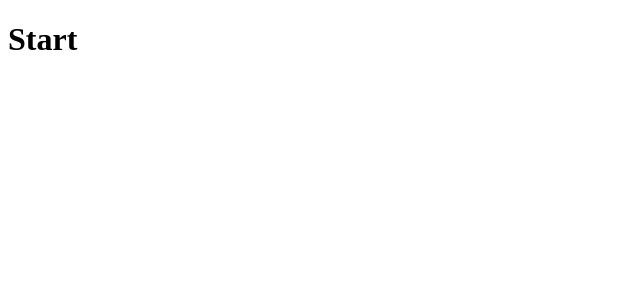
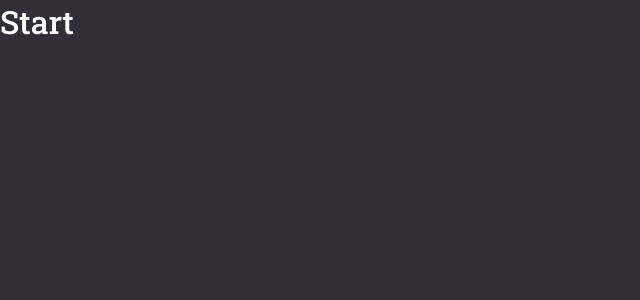
Before and after one commit to camaramanuela/goBarber, a React (Create React App) app in the folder frontend/: page / in a window 1280 px wide. Shown: the top 300 px of the page, without its empty margins (0-640 px from the left). Built offline with nearby package versions, Linux system fonts and the light colour scheme.

Commit message:
global styles

```diff
--- a/frontend/package.json
+++ b/frontend/package.json
@@ -13,6 +13,7 @@
     "react": "^17.0.1",
     "react-dom": "^17.0.1",
     "react-scripts": "3.4.4",
+    "styled-components": "^5.2.0",
     "typescript": "~3.7.2"
   },
   "scripts": {
@@ -35,5 +36,8 @@
       "last 1 firefox version",
       "last 1 safari version"
     ]
+  },
+  "devDependencies": {
+    "@types/styled-components": "^5.1.4"
   }
 }
--- a/frontend/public/index.html
+++ b/frontend/public/index.html
@@ -5,6 +5,8 @@
     <meta name="viewport" content="width=device-width, initial-scale=1" />
     <meta name="theme-color" content="#FF9000" />
     <title>GoBarber</title>
+
+    <link href="https://fonts.googleapis.com/css2?family=Roboto+Slab:wght@400;500&display=swap" rel="stylesheet">
   </head>
   <body>
     <noscript>You need to enable JavaScript to run this app.</noscript>
--- a/frontend/src/App.tsx
+++ b/frontend/src/App.tsx
@@ -1,7 +1,12 @@
 import React from 'react';
 
+import GlobalStyle from './styles/global';
+
 const App: React.FC = () => (
-  <h1>Start</h1>
+  <>
+    <h1>Start</h1>
+    <GlobalStyle/>
+  </>
 );
 
 export default App;
--- /dev/null
+++ b/frontend/src/styles/global.ts
@@ -0,0 +1,29 @@
+import { createGlobalStyle } from 'styled-components';
+
+export default createGlobalStyle`
+* {
+  margin: 0;
+  padding: 0;
+  box-sizing: border-box;
+  outline: 0;
+}
+
+body {
+  background: #312E38;
+  color: #FFF;
+  -webkit-font-smoothing: antialiased;
+}
+
+body, input, button {
+  font-family: 'Roboto Slab', serif;
+  font-size: 16px;
+}
+
+h1, h2, h3, h4, h5, h6 {
+  font-weight: 500;
+}
+
+button {
+  cursor: pointer;
+}
+`;
```
Also changed, not shown: 1 other file (tests, documents, lock files or other folders).
